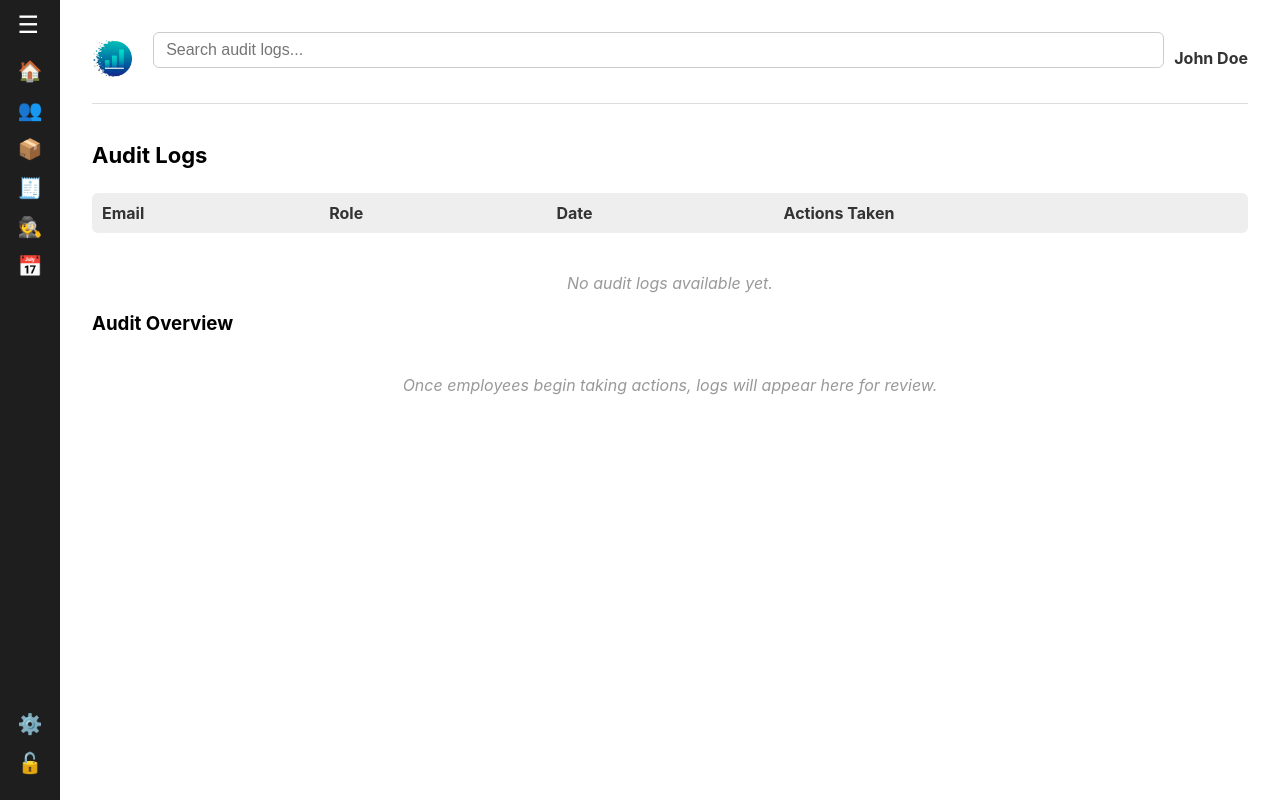
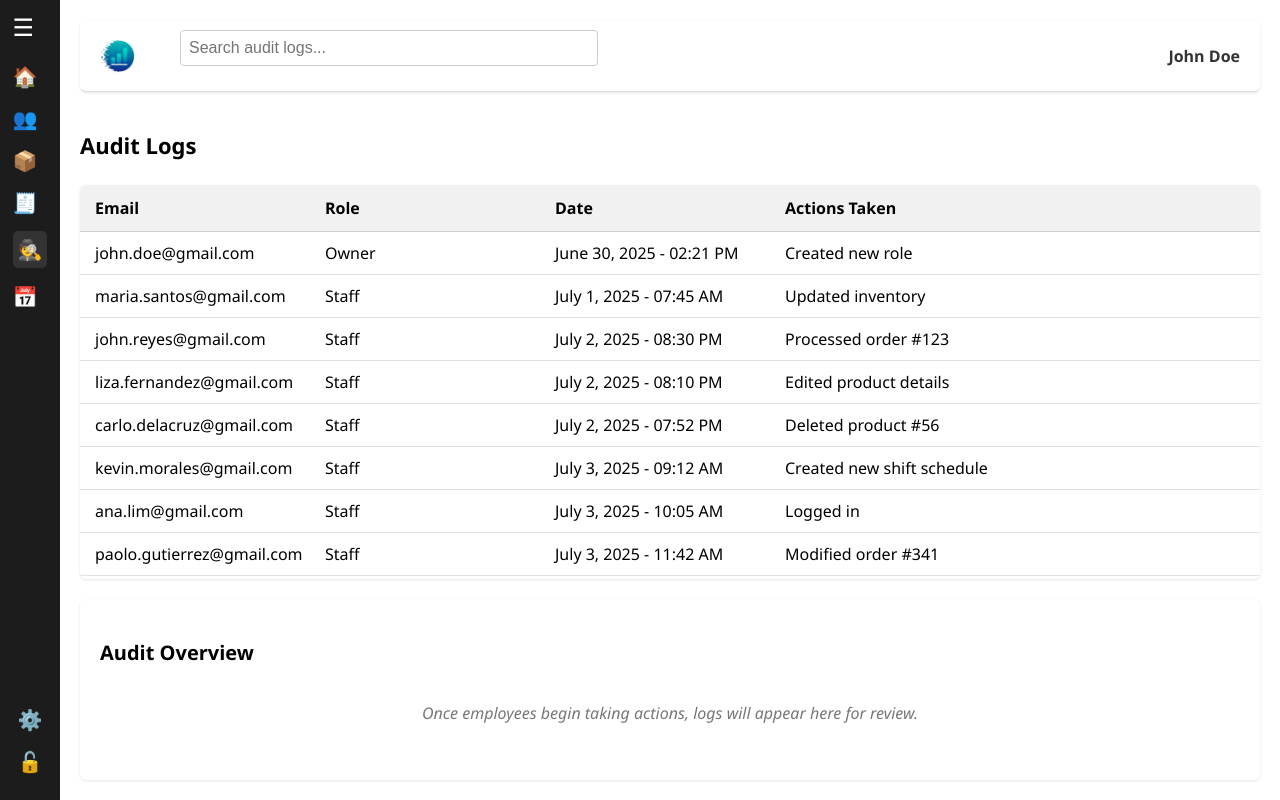
Before and after one commit to Ping2023A/POINTSALE, a React (Create React App) app in the folder frontend/: page /audit in a window 1280 px wide. Built offline with nearby package versions, Linux system fonts and the light colour scheme.

Commit message:
search bar for audit

```diff
--- a/frontend/src/pages/AuditLogsPage.jsx
+++ b/frontend/src/pages/AuditLogsPage.jsx
@@ -6,6 +6,33 @@ import logo from "../assets/salespoint-logo.png";
 function AuditLogsPage() {
   const location = useLocation();
   const [sidebarExpanded, setSidebarExpanded] = useState(false);
+  const [searchTerm, setSearchTerm] = useState("");
+
+  const auditLogs = [
+    { email: "john.doe@gmail.com", role: "Owner", date: "June 30, 2025 - 02:21 PM", action: "Created new role" },
+    { email: "maria.santos@gmail.com", role: "Staff", date: "July 1, 2025 - 07:45 AM", action: "Updated inventory" },
+    { email: "john.reyes@gmail.com", role: "Staff", date: "July 2, 2025 - 08:30 PM", action: "Processed order #123" },
+    { email: "liza.fernandez@gmail.com", role: "Staff", date: "July 2, 2025 - 08:10 PM", action: "Edited product details" },
+    { email: "carlo.delacruz@gmail.com", role: "Staff", date: "July 2, 2025 - 07:52 PM", action: "Deleted product #56" },
+
+    { email: "kevin.morales@gmail.com", role: "Staff", date: "July 3, 2025 - 09:12 AM", action: "Created new shift schedule" },
+    { email: "ana.lim@gmail.com", role: "Staff", date: "July 3, 2025 - 10:05 AM", action: "Logged in" },
+    { email: "paolo.gutierrez@gmail.com", role: "Staff", date: "July 3, 2025 - 11:42 AM", action: "Modified order #341" },
+    { email: "nicole.bautista@gmail.com", role: "Staff", date: "July 4, 2025 - 03:25 PM", action: "Updated employee details" },
+    { email: "admin@salespoint.com", role: "Owner", date: "July 4, 2025 - 05:50 PM", action: "Viewed audit logs" },
+    { email: "staff@example.com", role: "Staff", date: "July 5, 2025 - 08:15 AM", action: "Adjusted product stocks" },
+    { email: "manager@example.com", role: "Manager", date: "July 5, 2025 - 09:18 AM", action: "Reviewed sales summary" },
+    { email: "cashier@sales.com", role: "Cashier", date: "July 5, 2025 - 12:30 PM", action: "Processed refund request" },
+    { email: "support@company.com", role: "Support", date: "July 6, 2025 - 01:10 PM", action: "Assisted customer inquiry" },
+    { email: "new.user@example.com", role: "Staff", date: "July 6, 2025 - 02:45 PM", action: "Logged out" },
+  ];
+
+  const filteredLogs = auditLogs.filter((log) =>
+    Object.values(log)
+      .join(" ")
+      .toLowerCase()
+      .includes(searchTerm.toLowerCase())
+  );
 
   return (
     <div className="dashboard">
@@ -48,7 +75,12 @@ function AuditLogsPage() {
           <div className="logo-container">
             <img src={logo} alt="Sales Point Logo" className="logo" />
           </div>
-          <input type="text" placeholder="Search audit logs..." />
+          <input
+            type="text"
+            placeholder="Search audit logs..."
+            value={searchTerm}
+            onChange={(e) => setSearchTerm(e.target.value)}
+          />
           <div className="user-profile">John Doe</div>
         </header>
 
@@ -64,14 +96,25 @@ function AuditLogsPage() {
             <span>Actions Taken</span>
           </div>
 
-          <div className="empty-cart">
-            No audit logs available yet.
-          </div>
+          {filteredLogs.length > 0 ? (
+            filteredLogs.map((log, index) => (
+              <div key={index} className="audit-log-entry">
+                <span>{log.email}</span>
+                <span>{log.role}</span>
+                <span>{log.date}</span>
+                <span>{log.action}</span>
+              </div>
+            ))
+          ) : (
+            <div className="empty-cart">No audit logs match your search criteria.</div>
+          )}
         </section>
 
         <section className="audit-overview">
           <h3>Audit Overview</h3>
-          <p className="empty-cart">Once employees begin taking actions, logs will appear here for review.</p>
+          <p className="empty-cart">
+            Once employees begin taking actions, logs will appear here for review.
+          </p>
         </section>
       </main>
     </div>
--- a/frontend/src/pages/auditlogs.css
+++ b/frontend/src/pages/auditlogs.css
@@ -1,26 +1,26 @@
-/* Audit Logs Layout */
-.pos-container {
+/* Overall Layout */
+.dashboard {
   display: flex;
-  height: 100vh;
+  min-height: 100vh;
+  background-color: #f9f9f9;
   font-family: 'Segoe UI', sans-serif;
-  background-color: #f5f5f5;
 }
 
 /* Sidebar */
 .sidebar {
   width: 60px;
-  background-color: #1e1e1e;
+  background-color: #1c1c1c;
   display: flex;
   flex-direction: column;
   align-items: center;
-  padding: 10px 0;
+  padding: 10px 0; /* matches roles.css */
   transition: width 0.3s ease;
 }
 
 .sidebar.expanded {
   width: 200px;
   align-items: flex-start;
-  padding-left: 20px;
+  padding-left: 15px;
 }
 
 .nav-toggle {
@@ -41,90 +41,106 @@
   text-decoration: none;
 }
 
-.nav-icon span {
-  font-size: 16px;
-  color: white;
+.nav-icon.active {
+  background-color: #333;
+  border-radius: 5px;
+  padding: 5px;
 }
 
-.nav-icon.active {
-  color: #00bfff;
-}
-
-/* Left Panel */
-.left-panel {
-  flex: 2;
-  padding: 20px;
-  background-color: #ffffff;
-  display: flex;
-  flex-direction: column;
-  border-right: 1px solid #ddd;
+/* Page Content */
+.main-content {
+  flex: 1;
+  padding: 20px; /* SAME spacing as roles.css */
 }
 
 /* Top Bar */
 .top-bar {
   display: flex;
-  justify-content: space-between;
   align-items: center;
+  gap: 15px; /* copy from .header-left */
   margin-bottom: 20px;
-}
-
-.logo-container {
-  display: flex;
-  align-items: center;
-  margin-right: 10px;
+  background: white;
+  padding: 10px 20px;
+  border-radius: 6px;
+  box-shadow: 0 1px 3px rgba(0,0,0,0.1);
 }
 
 .logo {
-  height: 40px;
-  width: auto;
-  margin-right: 10px;
+  width: 35px;
+  height: 35px; /* Matches roles-header logo */
 }
 
 .top-bar input {
   flex: 1;
-  padding: 8px 12px;
+  max-width: 400px;
+  padding: 8px; /* matches roles.css */
   border: 1px solid #ccc;
-  border-radius: 6px;
-  margin-right: 10px;
+  border-radius: 4px;
 }
 
 .user-profile {
+  margin-left: auto;
   font-weight: bold;
-  color: #333;
 }
 
-/* Audit Table */
-.audit-table {
-  margin-top: 20px;
+/* Audit Logs Header */
+.audit-header h2 {
+  margin-bottom: 15px;
+  font-size: 22px;
+  font-weight: bold;
 }
 
+/* Audit Table Container */
+.audit-table {
+  background: white;
+  border-radius: 6px;
+  margin-top: 10px;
+  padding-bottom: 10px;
+  overflow: hidden;
+  box-shadow: 0 1px 3px rgba(0,0,0,0.1);
+}
+
+/* Table Header */
 .table-header {
   display: grid;
   grid-template-columns: 1fr 1fr 1fr 2fr;
+  background-color: #f1f1f1;
+  padding: 12px 15px;
   font-weight: bold;
-  padding: 10px;
-  background-color: #eee;
-  border-radius: 6px;
-  color: #333;
+  border-bottom: 1px solid #ccc;
 }
 
-.empty-cart {
-  color: #999;
-  font-style: italic;
-  margin-top: 40px;
-  text-align: center;
+/* Table Row */
+.audit-log-entry {
+  display: grid;
+  grid-template-columns: 1fr 1fr 1fr 2fr;
+  padding: 10px 15px;
+  border-bottom: 1px solid #e0e0e0;
 }
 
-/* Right Panel */
-.right-panel {
-  flex: 1;
-  padding: 20px;
-  background-color: #fdfdfd;
-  display: flex;
-  flex-direction: column;
-  justify-content: space-between;
+.audit-log-entry:hover {
+  background-color: #f9f9f9;
 }
 
-.right-panel h3 {
+/* Empty State */
+.empty-cart {
+  text-align: center;
+  padding: 20px;
+  color: #777;
+  font-style: italic;
+}
+
+/* Audit Overview Section */
+.audit-overview {
+  margin-top: 20px;
+  background: white;
+  padding: 20px;
+  border-radius: 6px;
+  box-shadow: 0 1px 3px rgba(0,0,0,0.1);
+}
+
+.audit-overview h3 {
   margin-bottom: 10px;
+  font-size: 20px;
+  font-weight: bold;
 }
```
